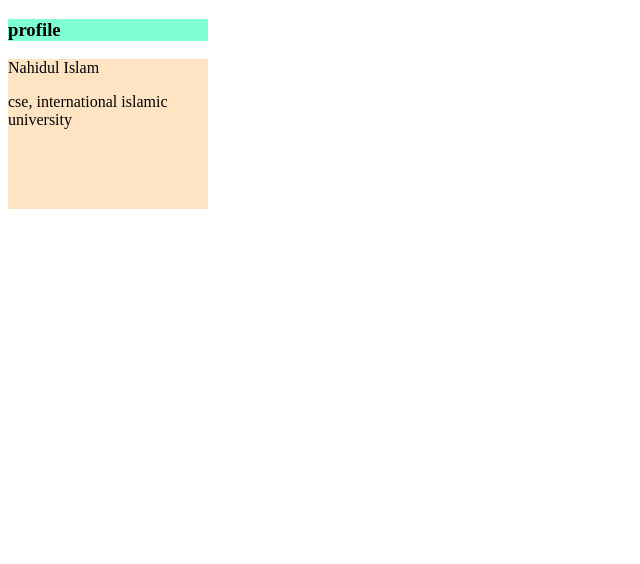
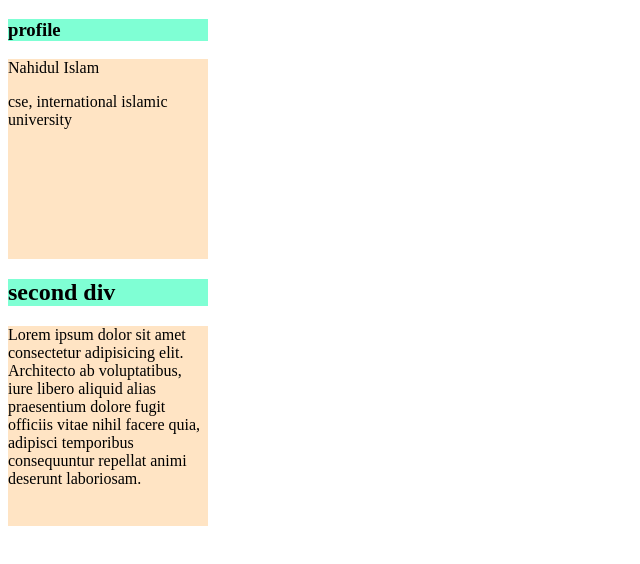
Before and after one commit to nahidul13/first-repo, a plain HTML site: page index.html in a window 1280 px wide. Shown: the whole page, without its empty margins (0-640 px from the left). Drawn offline with Linux system fonts and the light colour scheme.

Commit message:
second commit

```diff
--- a/index.html
+++ b/index.html
@@ -9,9 +9,20 @@
 <body>
     <h3 class="bay">profile</h3>
     <div>
+
         <p>Nahidul Islam</p>
 
         <p>cse, international islamic university</p>
     </div>
+    <h2 class="bay">second div</h2>
+    <div>
+
+        <p>Lorem ipsum dolor sit amet consectetur adipisicing elit.
+             Architecto ab voluptatibus, iure libero aliquid alias praesentium
+             dolore fugit officiis vitae nihil facere quia, adipisci temporibus
+             consequuntur repellat animi deserunt laboriosam.
+        </p>
+    </div>
+
 </body>
 </html>
--- a/matrix/st.css
+++ b/matrix/st.css
@@ -5,7 +5,8 @@
 div{
     background-color: bisque;
     width: 200px;
-    height: 150px;
+    height: 200px;
+    margin-top: 10px;
 }
 p{
    text-decoration: double;
```
